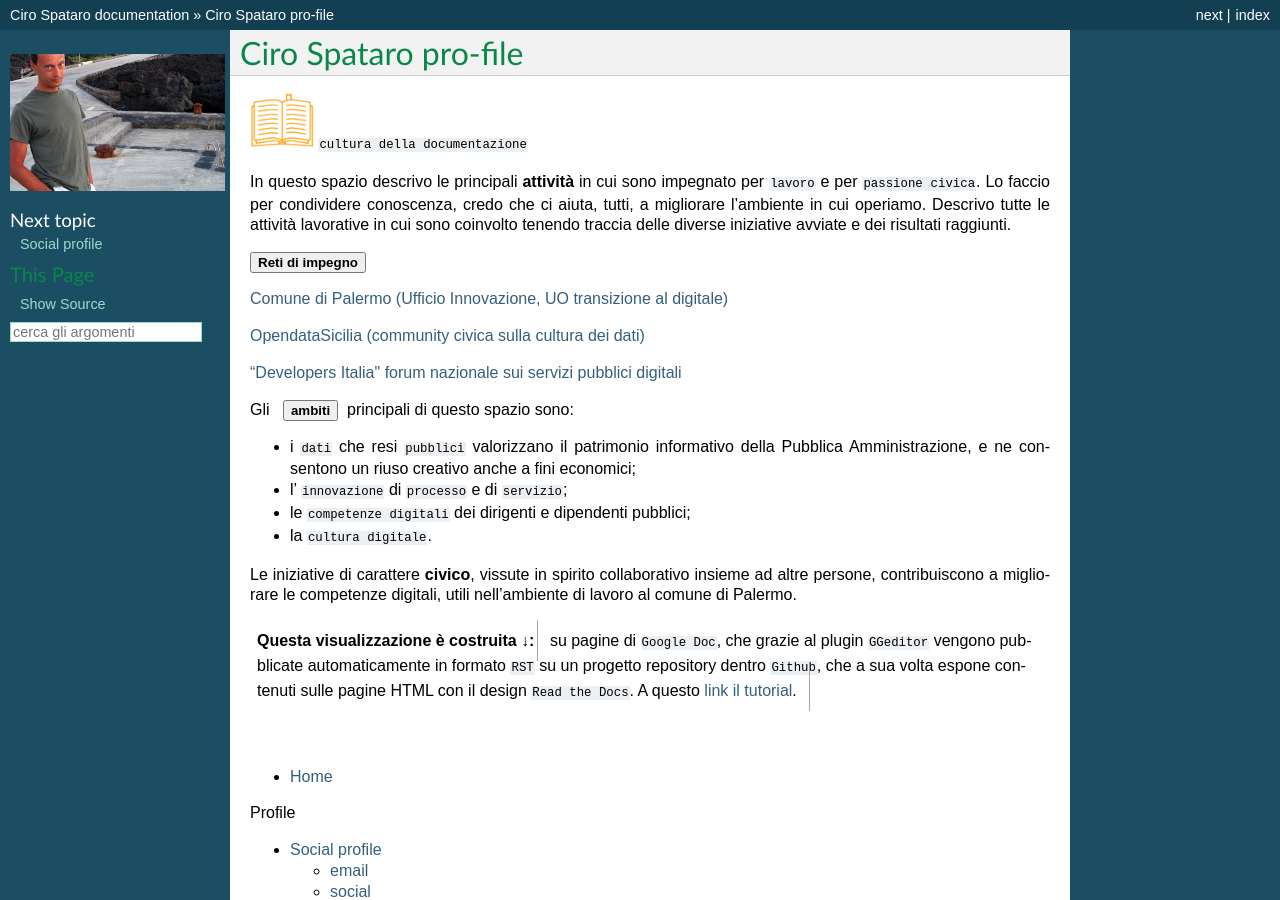
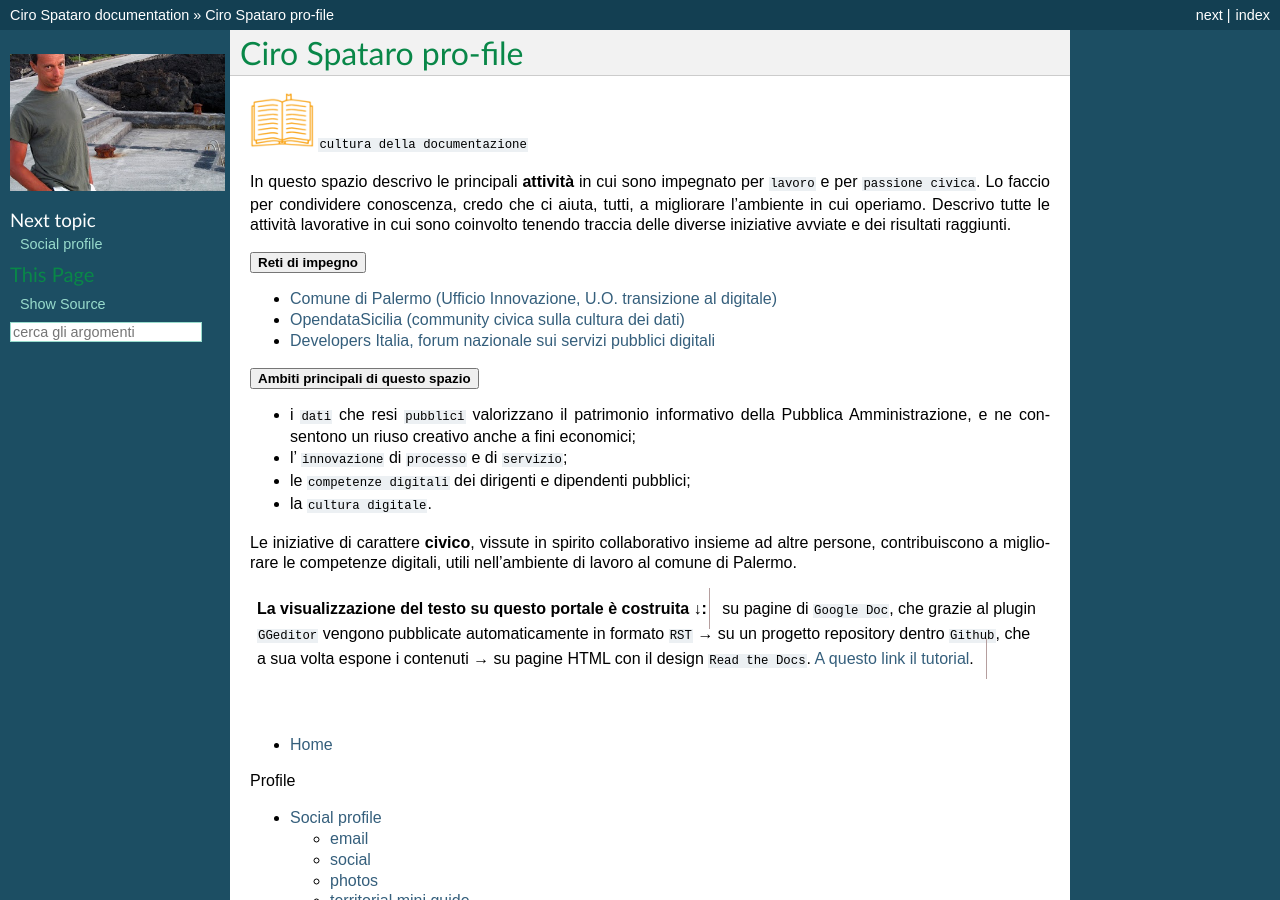
Before and after one commit to cirospat/rtd-schematipo, a Sphinx documentation site: the page built from docs/index.rst, in a window 1280 px wide and 900 px high. Built offline with Sphinx 7.4.7, drawn with Linux system fonts in a browser that asks for light colours; pages that are not in the unit, such as notebooks, are missing from menus; comment, search, counter and statistics services are not loaded.

Commit message:
Google Docs reST Editor@2018-7-19 22:48:58

```diff
--- a/docs/index.rst
+++ b/docs/index.rst
@@ -11,11 +11,11 @@
 
 |REPLACE1|
 
-\ |LINK1|\
+* \ |LINK1|\
 
-\ |LINK2|\
+* \ |LINK2|\
 
-\ |LINK3|\
+* \ |LINK3|\
 
 
 |REPLACE2|
@@ -31,9 +31,10 @@
 Le iniziative di carattere \ |STYLE1|\ , vissute in spirito collaborativo insieme ad altre persone, contribuiscono a migliorare le competenze digitali, utili nell'ambiente di lavoro al comune di Palermo.
 
 
-.. admonition:: Questa visualizzazione è costruita ↓
+.. admonition:: La visualizzazione del testo su questo portale è costruita ↓
 
-    su pagine di ``Google Doc``, che grazie al plugin ``GGeditor`` vengono pubblicate automaticamente in formato ``RST`` su un progetto repository dentro ``Github``, che a sua volta espone contenuti sulle pagine HTML con il design ``Read the Docs``. A questo \ |LINK4|\ .
+    su pagine di ``Google Doc``, che grazie al plugin ``GGeditor`` vengono pubblicate automaticamente in formato ``RST`` → su un progetto repository dentro ``Github``, che a sua volta espone i contenuti → su pagine HTML con il design ``Read the Docs``.
+    \ |LINK4|\ .
 
 |
 
@@ -100,7 +101,7 @@
     <button class="btn btn-pill btn-success"type="button"><strong>Reti di impegno</strong></button>
 .. |REPLACE2| raw:: html
 
-    Gli &nbsp;&nbsp;<button class="btn btn-pill btn-success"type="button"><strong>ambiti</strong></button>&nbsp;&nbsp;principali di questo spazio sono:
+    <button class="btn btn-pill btn-success"type="button"><strong>Ambiti principali di questo spazio</strong></button>
 .. |REPLACE3| raw:: html
 
     <script id="dsq-count-scr" src="//guida-readthedocs.disqus.com/count.js" async></script>
@@ -129,7 +130,7 @@
 
 .. |LINK1| raw:: html
 
-    <a href="https://opendata.comune.palermo.it/" target="_blank">Comune di Palermo (Ufficio Innovazione, UO transizione al digitale)</a>
+    <a href="https://opendata.comune.palermo.it/" target="_blank">Comune di Palermo (Ufficio Innovazione, U.O. transizione al digitale)</a>
 
 .. |LINK2| raw:: html
 
@@ -137,11 +138,11 @@
 
 .. |LINK3| raw:: html
 
-    <a href="https://forum.italia.it/" target="_blank">“Developers Italia" forum nazionale sui servizi pubblici digitali</a>
+    <a href="https://forum.italia.it/" target="_blank">Developers Italia, forum nazionale sui servizi pubblici digitali</a>
 
 .. |LINK4| raw:: html
 
-    <a href="http://googledocs.readthedocs.io/" target="_blank">link il tutorial</a>
+    <a href="http://googledocs.readthedocs.io/" target="_blank">A questo link il tutorial</a>
 
 
 .. |IMG1| image:: static/index-cirospat_1.png
```
